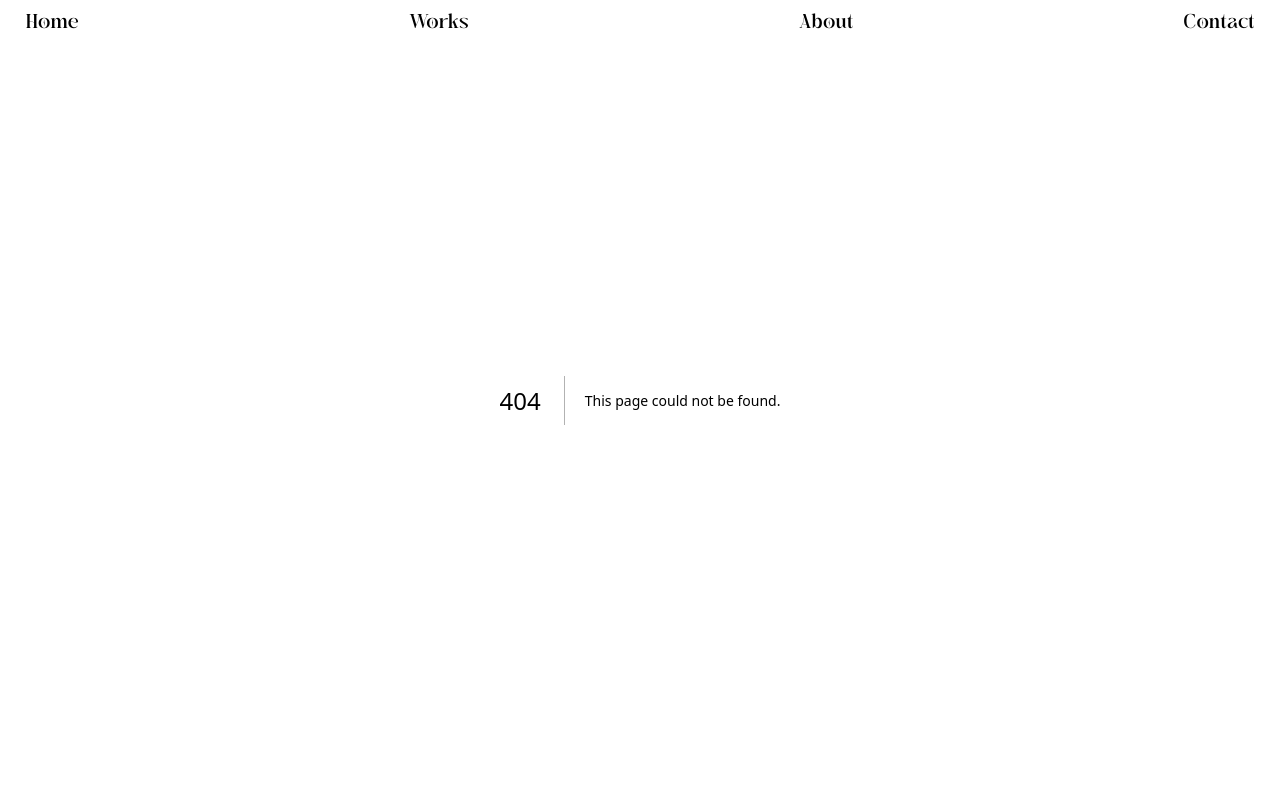
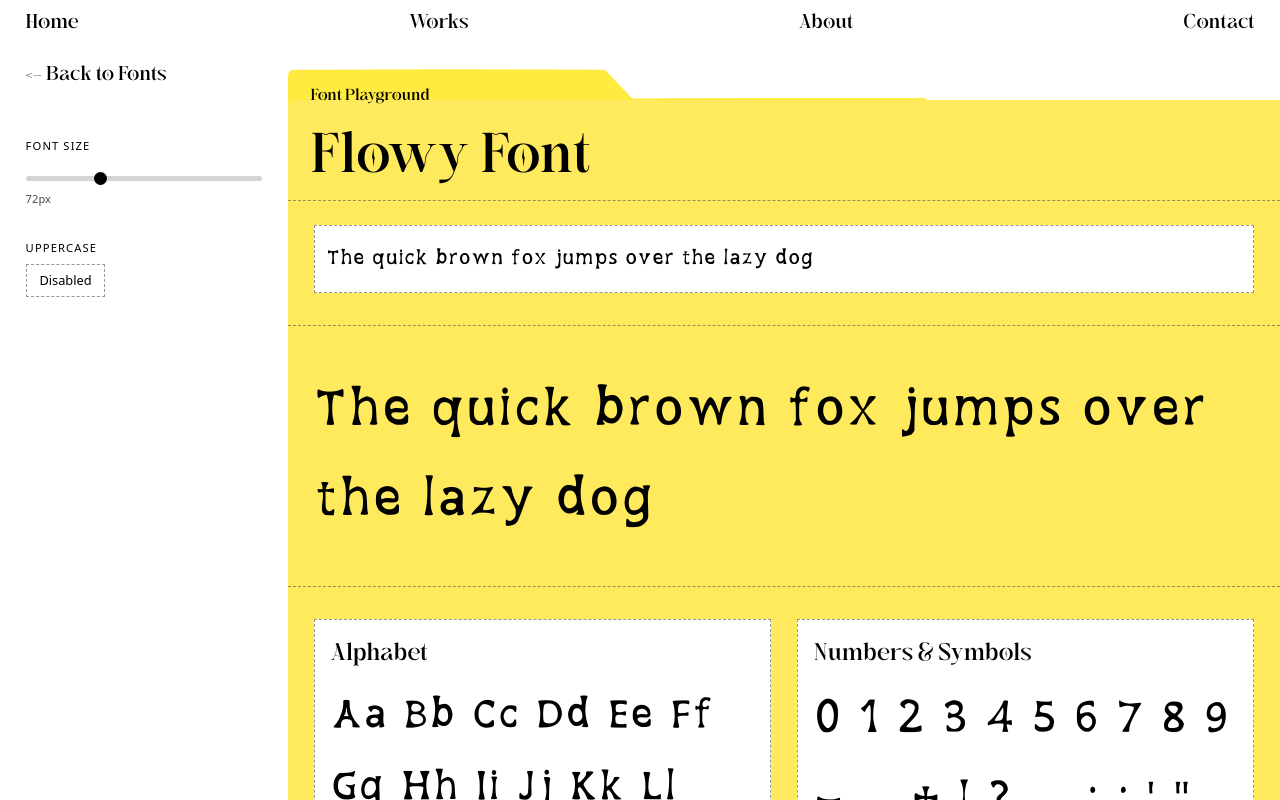
Before and after one commit to jane-does-coding/my-works, a Next.js app: page /fonts/flowy in a window 1280 px wide. Before the commit this address had no page. Built offline with nearby package versions, Linux system fonts and the light colour scheme.

Commit message:
font playground

```diff
--- /dev/null
+++ b/app/(pages)/fonts/flowy/page.tsx
@@ -0,0 +1,154 @@
+"use client";
+import { useState } from "react";
+
+export default function FontTester() {
+	const [text, setText] = useState(
+		"The quick brown fox jumps over the lazy dog"
+	);
+	const [size, setSize] = useState(72);
+	const [uppercase, setUppercase] = useState(false);
+
+	const displayText = uppercase ? text.toUpperCase() : text;
+
+	const alphabet = "abcdefghijklmnopqrstuvwxyz".split("");
+
+	return (
+		<div className="flex h-screen overflow-hidden w-full">
+			{/* LEFT SIDEBAR */}
+			<div className="w-[22.5vw] fixed top-[7.5vh] left-0 pl-[2vw] pr-[2vw]">
+				<a href="/fonts" className="fusskia text-[2.5vh]">
+					{"<-"} Back to Fonts
+				</a>
+
+				<div className="mt-[6vh] flex flex-col gap-[4vh]">
+					{/* FONT SIZE */}
+					<div>
+						<p className="text-[1.4vh] uppercase mb-[1vh] tracking-widest">
+							Font Size
+						</p>
+
+						<input
+							type="range"
+							min="16"
+							max="200"
+							value={size}
+							onChange={(e) => setSize(Number(e.target.value))}
+							className="w-full appearance-none h-[0.6vh] bg-neutral-300 rounded-full
+							[&::-webkit-slider-thumb]:appearance-none
+							[&::-webkit-slider-thumb]:w-[1.6vh]
+							[&::-webkit-slider-thumb]:h-[1.6vh]
+							[&::-webkit-slider-thumb]:bg-black
+							[&::-webkit-slider-thumb]:rounded-full
+							[&::-webkit-slider-thumb]:cursor-pointer"
+						/>
+
+						<p className="text-[1.4vh] mt-[0.5vh] opacity-70">{size}px</p>
+					</div>
+
+					{/* UPPERCASE TOGGLE */}
+					<div>
+						<p className="text-[1.4vh] uppercase mb-[1vh] tracking-widest">
+							Uppercase
+						</p>
+
+						<button
+							onClick={() => setUppercase(!uppercase)}
+							className="border border-dashed border-neutral-600/60 border-neutral-500
+							px-[1vw] py-[0.7vh] text-[1.6vh]
+							hover:bg-black hover:text-white transition-all"
+						>
+							{uppercase ? "Enabled" : "Disabled"}
+						</button>
+					</div>
+				</div>
+			</div>
+
+			{/* RIGHT CONTENT */}
+			<div className="w-[77.5vw] fixed top-[7.5vh] left-[22.5vw] overflow-y-hidden overflow-x-hidden h-[92.7vh]">
+				{/* HEADER */}
+				<img
+					src="/imgs/folder-light-yellow.png"
+					className="w-[50vw] absolute top-0 left-0"
+					alt=""
+				/>
+
+				<div className="bg-[#ffe95d] rounded-[1vh] rounded-r-none absolute top-[5vh] h-full w-full"></div>
+
+				<p className="relative fusskia text-[2vh] left-[1.75vw] z-10 mt-[3vh]">
+					Font Playground
+				</p>
+
+				<h1 className="relative text-[7vh] pl-[1.75vw] z-10 fusskia mt-[1vh] border-b border-dashed border-neutral-600/60">
+					Flowy Font
+				</h1>
+
+				<div className="h-[75vh] overflow-y-scroll overflow-x-hidden">
+					{/* INPUT */}
+					<div className="relative z-10 px-[2vw] mt-[3vh]">
+						<input
+							value={text}
+							onChange={(e) => setText(e.target.value)}
+							className="w-full border border-dashed border-neutral-600/60
+						p-[1.5vh] text-[3.5vh] jnae
+						bg-white outline-none
+						focus:border-black transition-all"
+							placeholder="Type something..."
+						/>
+					</div>
+
+					{/* PREVIEW */}
+					<div className="relative z-10 px-[2vw] mt-[4vh] border-y border-dashed border-neutral-600/60 py-[5vh]">
+						<p
+							className="jnae leading-tight break-words transition-all"
+							style={{ fontSize: `${size}px` }}
+						>
+							{displayText}
+						</p>
+					</div>
+
+					{/* ALPHABET + NUMBERS */}
+					<div className="relative z-10 px-[2vw] mt-[4vh] grid grid-cols-2 gap-[2vw]">
+						{/* ALPHABET */}
+						<div className="border border-dashed border-neutral-600/60 p-[2vh] bg-white">
+							<h2 className="fusskia text-[3vh] mb-[2vh]">Alphabet</h2>
+
+							<div className="flex flex-wrap gap-[2vh] text-[7vh] leading-[7vh] jnae">
+								{alphabet.map((letter) => (
+									<div key={letter}>
+										{letter.toUpperCase()}
+										{letter}
+									</div>
+								))}
+							</div>
+						</div>
+
+						{/* NUMBERS + SYMBOLS */}
+						<div className="border border-dashed border-neutral-600/60 p-[2vh] bg-white">
+							<h2 className="fusskia text-[3vh] mb-[2vh]">Numbers & Symbols</h2>
+
+							<div className="jnae text-[8vh] leading-[8vh]">
+								<p>0 1 2 3 4 5 6 7 8 9</p>
+
+								<p className="mt-[2vh] text-[8vh]">- _ + ! ? . , : ; ' "</p>
+							</div>
+						</div>
+					</div>
+
+					{/* PARAGRAPH SAMPLE */}
+					<div className="relative z-10 px-[2vw] mt-[4vh] pb-[8vh] ">
+						<div className="border border-dashed border-neutral-600/60 p-[2vh] bg-white">
+							<h2 className="fusskia text-[3vh] mb-[2vh]">Paragraph</h2>
+
+							<p className="jnae text-[4vh] leading-[4vh]">
+								Lorem ipsum dolor sit amet, consectetur adipiscing elit. Sed do
+								eiusmod tempor incididunt ut labore et dolore magna aliqua. Ut
+								enim ad minim veniam, quis nostrud exercitation ullamco laboris
+								nisi ut aliquip ex ea commodo consequat.
+							</p>
+						</div>
+					</div>
+				</div>
+			</div>
+		</div>
+	);
+}
```
